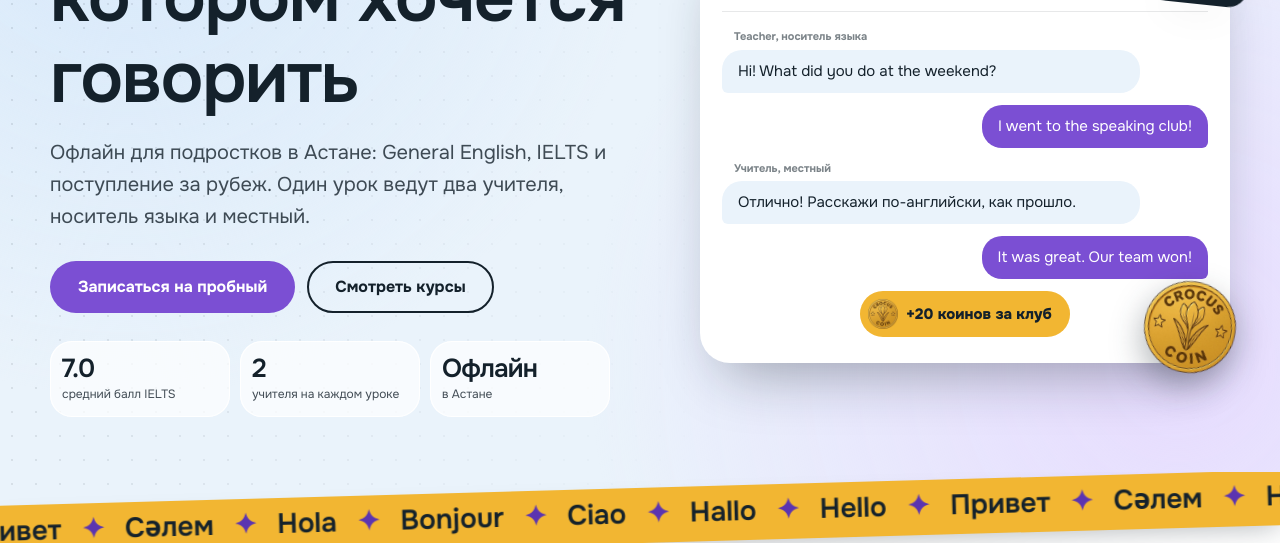
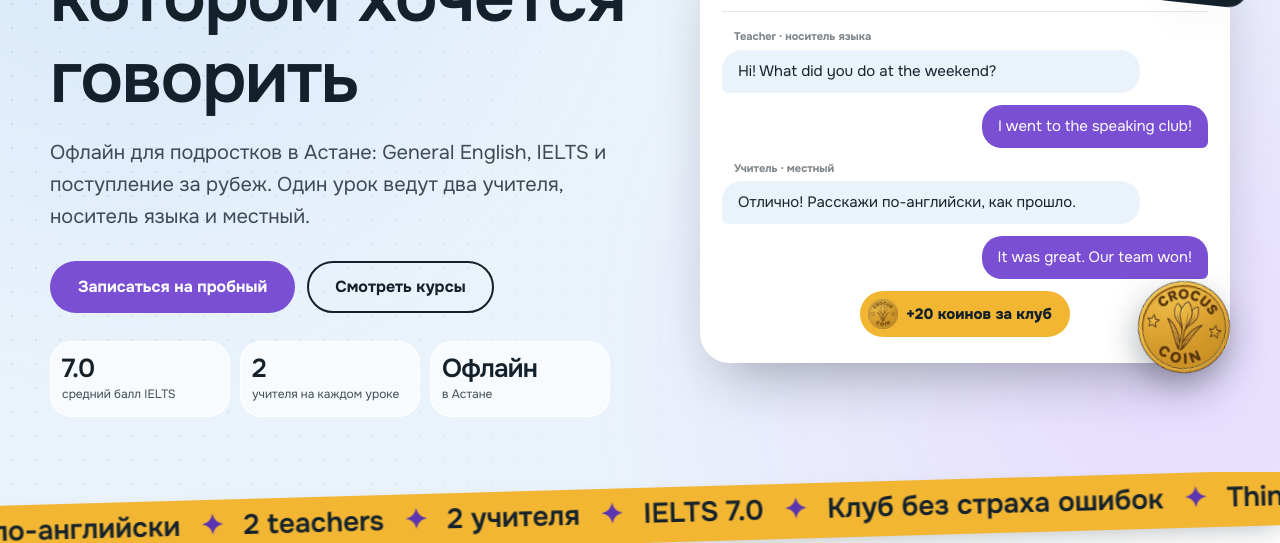
Before and after one commit to gdev49df/tcc, a plain HTML site: page index.html in a window 1280 px wide. Shown: the part 264-807 px from the top of the page. Drawn offline with Linux system fonts and the light colour scheme; a web font is replaced by a local one.

Commit message:
Главная: лента только на русском и английском, монета в чате не обрезается на телефоне
Co-Authored-By: Claude Sonnet 5.5 <noreply@anthropic.com>
Claude-Session: https://claude.ai/code/session_01LKqLCB77MGXcEHqkAecGMz

```diff
--- a/css/app.css
+++ b/css/app.css
@@ -169,9 +169,9 @@ body{padding-bottom:calc(var(--tabbar) + var(--safe-b))}
 .stk{position:absolute;z-index:3;font:600 13px/1 var(--f-head);padding:10px 14px;border-radius:99px;box-shadow:var(--shadow-m);pointer-events:none;transform:translate(calc(var(--mx,0)*var(--k,1)*1px),calc(var(--my,0)*var(--k,1)*1px)) rotate(var(--r,0deg));transition:transform .6s var(--ease)}
 .stk--a{left:-6px;top:0;background:var(--gold);--r:-8deg;--k:-.9}
 .stk--b{right:-6px;top:56px;background:var(--ink);color:#fff;--r:6deg;--k:.7}
-.stk--c{right:-10px;bottom:0;padding:0;background:none;box-shadow:none;--r:10deg;--k:1.1}
+.stk--c{right:6px;bottom:-4px;padding:0;background:none;box-shadow:none;--r:10deg;--k:1.1}
 .stk--c img{width:clamp(64px,10vw,92px);filter:drop-shadow(0 12px 16px #14212b55)}
-@media(min-width:640px){.stk{font-size:15px;padding:12px 18px}.stk--a{left:-24px}.stk--b{right:-18px}.stk--c{right:-24px}}
+@media(min-width:640px){.stk{font-size:15px;padding:12px 18px}.stk--a{left:-24px}.stk--b{right:-18px}.stk--c{right:-18px;bottom:0}}
 /* лента языков */
 .ribbon{background:var(--gold);transform:rotate(-1.6deg);margin:-26px -12px 0;padding:12px 0;overflow:hidden;white-space:nowrap;position:relative;z-index:4;box-shadow:0 12px 30px -14px #14212b66}
 .ribbon div{display:inline-block;animation:mq 42s linear infinite;font:600 clamp(18px,2.6vw,28px)/1 var(--f-head)}
--- a/index.html
+++ b/index.html
@@ -19,8 +19,8 @@
 <link rel="preconnect" href="https://fonts.googleapis.com">
 <link rel="preconnect" href="https://fonts.gstatic.com" crossorigin>
 <link rel="stylesheet" href="https://fonts.googleapis.com/css2?family=Unbounded:wght@500;600&family=Onest:wght@400;600;700;800&display=swap">
-<link rel="stylesheet" href="css/app.css?v=1795024596">
-<script type="module" src="js/app.js?v=1795024596"></script>
+<link rel="stylesheet" href="css/app.css?v=1795024938">
+<script type="module" src="js/app.js?v=1795024938"></script>
 
 </head>
 <body data-page="home">
@@ -68,9 +68,9 @@
       <span class="stk stk--c" aria-hidden="true"><img src="assets/coin.png" alt="" width="92" height="92"></span>
       <div class="chat" id="chat" role="img" aria-label="Пример диалога на уроке: учителя и ученик говорят по-английски, ученик получает 20 коинов">
         <div class="chat__top" aria-hidden="true"><img src="assets/logo.png" alt=""><div><b>Урок в группе B1</b><small>● идёт занятие</small></div></div>
-        <div class="msg msg--t" aria-hidden="true"><small>Teacher, носитель языка</small><p>Hi! What did you do at the weekend?</p></div>
+        <div class="msg msg--t" aria-hidden="true"><small>Teacher · носитель языка</small><p>Hi! What did you do at the weekend?</p></div>
         <div class="msg msg--s" aria-hidden="true"><p>I went to the speaking club!</p></div>
-        <div class="msg msg--t" aria-hidden="true"><small>Учитель, местный</small><p>Отлично! Расскажи по-английски, как прошло.</p></div>
+        <div class="msg msg--t" aria-hidden="true"><small>Учитель · местный</small><p>Отлично! Расскажи по-английски, как прошло.</p></div>
         <div class="msg msg--s" aria-hidden="true"><p>It was great. Our team won!</p></div>
         <div class="msg msg--win" aria-hidden="true"><p><img src="assets/coin.png" alt=""> +20 коинов за клуб</p></div>
         <div class="typing" aria-hidden="true"><i></i><i></i><i></i></div>
@@ -79,7 +79,7 @@
   </div>
 </section>
 
-<div class="ribbon-wrap" aria-hidden="true"><div class="ribbon"><div>Hello<span>✦</span>Привет<span>✦</span>Сәлем<span>✦</span>Hola<span>✦</span>Bonjour<span>✦</span>Ciao<span>✦</span>Hallo<span>✦</span>Hello<span>✦</span>Привет<span>✦</span>Сәлем<span>✦</span>Hola<span>✦</span>Bonjour<span>✦</span>Ciao<span>✦</span>Hallo<span>✦</span></div></div></div>
+<div class="ribbon-wrap" aria-hidden="true"><div class="ribbon"><div>Speak English<span>✦</span>Говори по-английски<span>✦</span>2 teachers<span>✦</span>2 учителя<span>✦</span>IELTS 7.0<span>✦</span>Клуб без страха ошибок<span>✦</span>Think in English<span>✦</span>Думай по-английски<span>✦</span>Speak English<span>✦</span>Говори по-английски<span>✦</span>2 teachers<span>✦</span>2 учителя<span>✦</span>IELTS 7.0<span>✦</span>Клуб без страха ошибок<span>✦</span>Think in English<span>✦</span>Думай по-английски<span>✦</span></div></div></div>
 
 <section class="sec" aria-labelledby="why">
   <div class="wrap">
```
Also changed, not shown: 404.html (+2 -2 lines), about.html (+2 -2 lines), admin.html (+2 -2 lines), cabinet.html (+2 -2 lines), coins.html (+2 -2 lines), contacts.html (+2 -2 lines), courses.html (+2 -2 lines), events.html (+2 -2 lines), market.html (+2 -2 lines), src/pages/index.html (+3 -3 lines).
